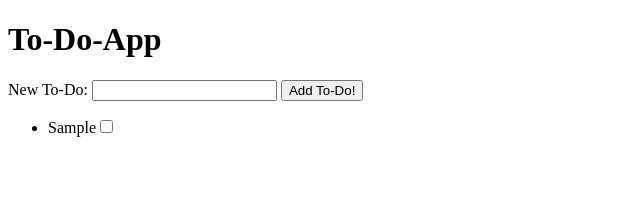
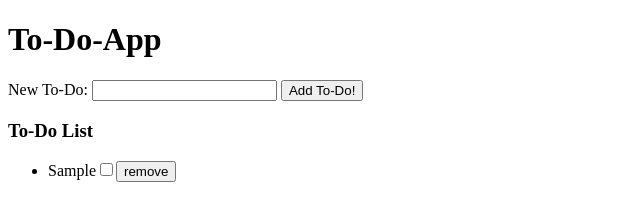
Before and after one commit to CoolHandLo/to-do-app, a plain HTML site: page index.html in a window 1280 px wide. Both pictures are taken after typing "Sample" into the empty fields and a click on the button "Add To-Do!". Shown: the whole page, without its empty margins (0-640 px from the left). Drawn offline with Linux system fonts and the light colour scheme.

Commit message:
add delete button issue

```diff
--- a/app.js
+++ b/app.js
@@ -2,35 +2,44 @@ function onReady() {
   const addToDoForm = document.getElementById('addToDoForm');
   const newToDoText = document.getElementById('newToDoText');
   const toDoList = document.getElementById('toDoList');
+  const toDoIndex = document.getElementById(liIndex);
+  var toDoCount = 0;
+  var liIndex = 1;
 
   addToDoForm.addEventListener('submit', () => {
     event.preventDefault();
-
-    // get the text
+    toDoCount++;
+    var addId = function() {
+      liIndex = toDoId;
+    }
+    let toDoId = toDoCount;
     let title = newToDoText.value;
-
-    // create a new li
     let newLi = document.createElement('li');
-
-    // create a new input
     let checkbox = document.createElement('input');
-
-    // set the input's type to checkbox
+    let removeLi = document.createElement('input');
     checkbox.type = 'checkbox';
-
-    // set the title
+    removeLi.type = 'button';
+    removeLi.value ='remove';
+    removeLi.innerHTML = onmousedown=addId();
+    newLi.id = toDoId;
     newLi.textContent = title;
-
-    // attach the checkbox to the li
     newLi.appendChild(checkbox);
-
-    // attach the li to the ul
+    newLi.appendChild(removeLi);
     toDoList.appendChild(newLi);
-
-    // empty the input
     newToDoText.value = '';
   });
+
+  toDolist.addEventListener('click', () => {
+    toDoList.removeChild(toDoList[liIndex]);
+  });
+
+
+//  $("ul").on("click", "button", function(e) {
+//      e.preventDefault();
+//      $(this).parent().remove();
+//  });
 }
+
 window.onload = function() {
    onReady();
  };
--- a/index.html
+++ b/index.html
@@ -11,6 +11,7 @@
       <input type="text" id="newToDoText">
       <button type="submit">Add To-Do!</button>
     </form>
+    <h3>To-Do List</h3>
     <ul id="toDoList">
     </ul>
     <script src="app.js"></script>
```
